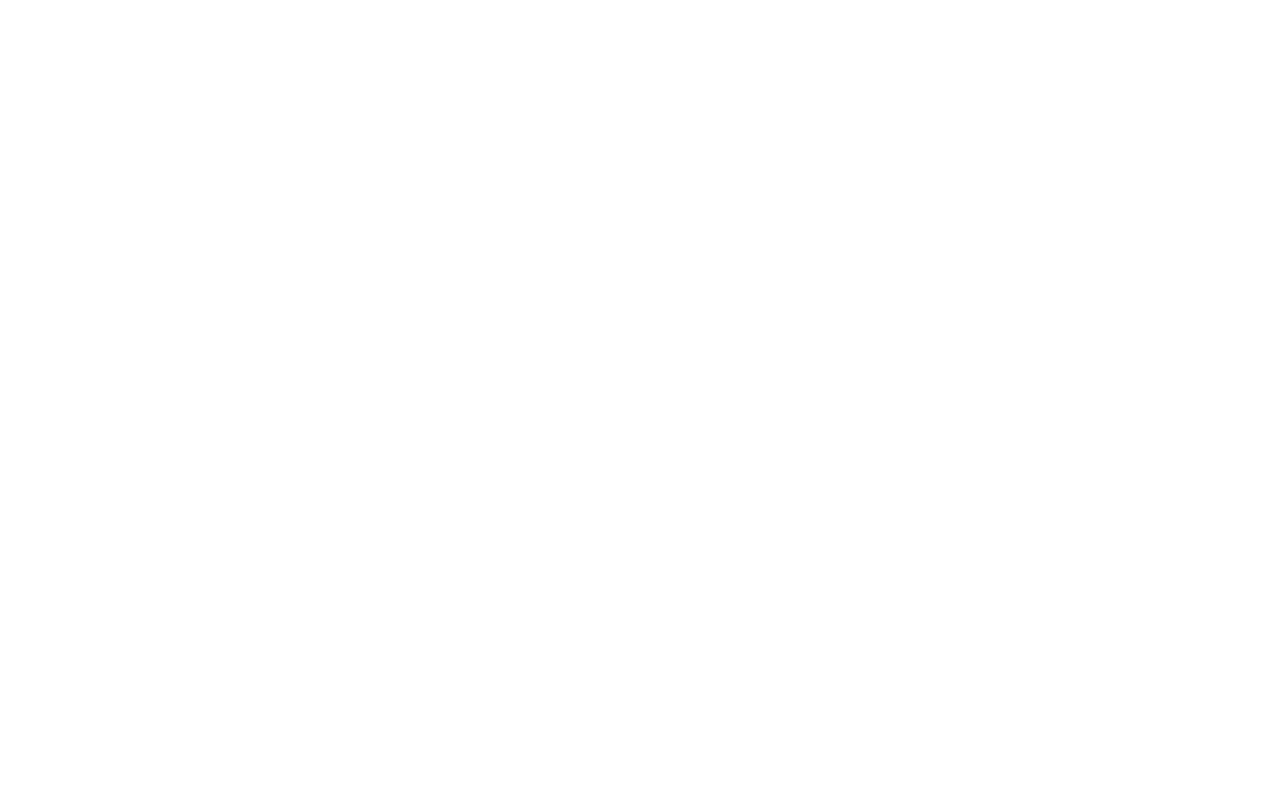
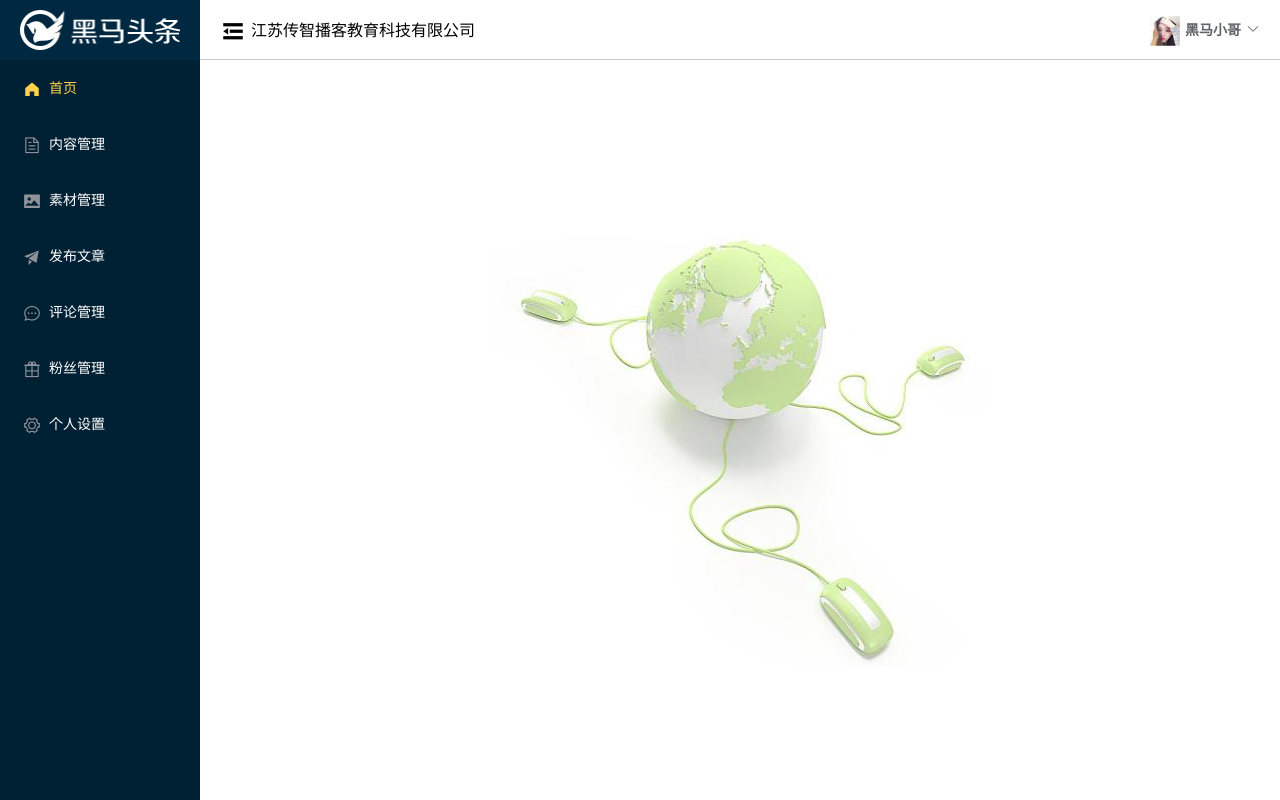
Before and after one commit to 501357844/hmtt, a Vue app: page / in a window 1280 px wide. Built offline with nearby package versions, Linux system fonts and the light colour scheme; the HTML template or start-up script is replaced by a standard one.

Commit message:
7月11日所完成的所有工作

```diff
--- a/src/main.js
+++ b/src/main.js
@@ -5,6 +5,8 @@ import App from './App.vue'
 import ElementUI from 'element-ui'
 import 'element-ui/lib/theme-chalk/index.css'
 import router from './router/index'
+import axios from 'axios'
+Vue.prototype.axios = axios
 
 Vue.use(ElementUI)
 Vue.config.productionTip = false
--- a/src/router/index.js
+++ b/src/router/index.js
@@ -1,13 +1,33 @@
 import Vue from 'vue'
 import VueRouter from 'vue-router'
 import Login from '@/views/login/login'
+import Home from '@/views/home'
+import Welcome from '@/views/welcome/welcome'
+import Comment from '@/views/comment'
+import Fans from '@/views/fans'
+import Image from '@/views/image'
+import Push from '@/views/push'
+import Setting from '@/views/setting'
+import Container from '@/views/container'
 
 Vue.use(VueRouter)
 // 配置路由对象
 const router = new VueRouter({
   routes: [
-    { name: 'Home', path: '/', directives: '/login' },
-    { name: 'Login', path: '/login', component: Login }
+    { name: 'Login', path: '/login', component: Login },
+    { path: '/',
+      component: Home,
+      children: [
+        { name: 'Welcome', path: '', component: Welcome },
+        { name: 'Comment', path: '/comment', component: Comment },
+        { name: 'Fans', path: '/fans', component: Fans },
+        { name: 'Image', path: '/image', component: Image },
+        { name: 'Push', path: '/push', component: Push },
+        { name: 'Setting', path: '/setting', component: Setting },
+        { name: 'Container', path: '/container', component: Container }
+
+      ] }
+
   ]
 })
 
--- /dev/null
+++ b/src/views/home/index.vue
@@ -0,0 +1,136 @@
+<template>
+  <el-container class="container">
+    <el-aside class="aside" :width="collapse? '68px': '200px'">
+      <div class="logo" :class="{close:collapse}"></div>
+      <el-menu
+        router
+        default-active="/"
+        style="border-right:none"
+        background-color="#002033"
+        text-color="#fff"
+        active-text-color="#ffd04b"
+        :collapse="collapse"
+        :collapse-transition='false'
+      >
+        <el-menu-item index="/">
+          <i class="el-icon-s-home"></i>
+          <span slot="title">首页</span>
+        </el-menu-item>
+        <el-menu-item index="/container">
+          <i class="el-icon-document"></i>
+          <span slot="title">内容管理</span>
+        </el-menu-item>
+        <el-menu-item index="/image">
+          <i class="el-icon-picture"></i>
+          <span slot="title">素材管理</span>
+        </el-menu-item>
+        <el-menu-item index="/push">
+          <i class="el-icon-s-promotion"></i>
+          <span slot="title">发布文章</span>
+        </el-menu-item>
+        <el-menu-item index="/comment">
+          <i class="el-icon-chat-dot-round"></i>
+          <span slot="title">评论管理</span>
+        </el-menu-item>
+        <el-menu-item index="/fans">
+          <i class="el-icon-present"></i>
+          <span slot="title">粉丝管理</span>
+        </el-menu-item>
+        <el-menu-item index="/setting">
+          <i class="el-icon-setting"></i>
+          <span slot="title">个人设置</span>
+        </el-menu-item>
+      </el-menu>
+    </el-aside>
+    <el-container>
+      <el-header class="header">
+        <span class="el-icon-s-fold" @click="toggleMenu()"></span>
+        <span class="text">江苏传智播客教育科技有限公司</span>
+        <el-dropdown style="float:right" >
+          <span class="el-dropdown-link">
+              <img
+                src="../../assets/images/avatar.jpg"
+                width="30px"
+                height="30px"
+                style="vertical-align:middle"
+              />
+            <b style="vertical-align:middle;padding-left:5px">黑马小哥</b>
+            <i class="el-icon-arrow-down el-icon--right"></i>
+          </span>
+          <el-dropdown-menu slot="dropdown" class="liclass">
+            <el-dropdown-item class="el-icon-setting">个人设置</el-dropdown-item>
+            <br />
+            <el-dropdown-item class="el-icon-unlock">退出登录</el-dropdown-item>
+          </el-dropdown-menu>
+        </el-dropdown>
+      </el-header>
+      <el-main>
+        <!-- 首页 -->
+        <router-view></router-view>
+      </el-main>
+    </el-container>
+  </el-container>
+</template>
+
+<script>
+export default {
+  data () {
+    return {
+      collapse: false
+    }
+  },
+  methods: {
+    toggleMenu () {
+      this.collapse = !this.collapse
+    }
+  }
+}
+</script>
+
+<style scoped lang="less" >
+.container {
+  width: 100%;
+  height: 100%;
+  position: absolute;
+  left: 0;
+  top: 0;
+  .aside {
+    background: #002033;
+    .logo {
+      height: 60px;
+      width: 100%;
+      background: #002840 url("../../assets/images/logo_admin.png") no-repeat
+        center / 140px auto;
+      background-size:80%;
+    }
+    .close{
+      background-image: url("../../assets/images/logo_admin_01.png");
+      background-size: 36px auto;
+    }
+    // i{
+    //   margin-right: 14px!important;
+    // }
+  }
+}
+.header {
+  line-height: 60px;
+  border-bottom: 1px solid #ccc;
+  .el-icon-s-fold {
+    font-size: 26px;
+    vertical-align: middle;
+  }
+  .text {
+    padding-left: 5px;
+    vertical-align: middle;
+  }
+}
+
+// .liclass {
+//   left:90%!important;
+//   right:0!important;
+//   li{
+//   display:block!important;
+
+//   }
+// }
+</style>
--- a/src/views/login/login.vue
+++ b/src/views/login/login.vue
@@ -2,12 +2,12 @@
   <div class="login-container">
     <el-card class="login-box">
       <img src="../../assets/images/logo_index.png" />
-      <el-form>
-        <el-form-item>
-          <el-input placeholder="请输入手机号"></el-input>
+      <el-form ref="ruleForm" :model="ruleForm" :rules="rules" status-icon>
+        <el-form-item prop='mobile'>
+          <el-input v-model="ruleForm.mobile"></el-input>
         </el-form-item>
-        <el-form-item>
-          <el-input placeholder="验证码" style="width:280px"></el-input>
+        <el-form-item prop='code'>
+          <el-input style="width:280px" v-model="ruleForm.code"></el-input>
           <el-button style="float:right">发送验证码</el-button>
         </el-form-item>
         <el-form-item>
@@ -16,7 +16,7 @@
           <el-link type="primary">隐私条款</el-link>
         </el-form-item>
         <el-form-item>
-          <el-button style="width:100%" type="primary">登陆</el-button>
+          <el-button style="width:100%" type="primary" @click='submitForm()'>登陆</el-button>
         </el-form-item>
       </el-form>
     </el-card>
@@ -26,8 +26,48 @@
 <script>
 export default {
   data () {
+    const checkMobile = (rule, value, callback) => {
+      if (/^1[3-9]\d{9}$/.test(value)) {
+        callback()
+      } else {
+        callback(new Error('手机号格式不对'))
+      }
+    }
     return {
-      checked: true
+      checked: true,
+      ruleForm: {
+        mobile: '18526079668',
+        code: '246810'
+      },
+      rules: {
+        mobile: [
+          { required: true, message: '请输入有效手机号', trigger: 'blur' },
+          { validator: checkMobile, trigger: 'blur' }
+        ],
+        code: [
+          { required: true, message: '请输入有效验证码', trigger: 'blur' },
+          { len: 6, message: '必须是6位', trigger: 'blur' }
+        ]
+      }
+    }
+  },
+  methods: {
+    submitForm () {
+      this.$refs.ruleForm.validate((valid) => {
+        if (valid) {
+          this.axios
+            .post('http://ttapi.research.itcast.cn/mp/v1_0/authorizations', this.ruleForm)
+            .then((res) => {
+              const data = res.data
+              console.log(data)
+              this.$router.push('/')
+            })
+            .catch((err) => {
+              console.log(err)
+              this.$message.error('用户名或验证码错误')
+            })
+        }
+      })
     }
   }
 }
--- /dev/null
+++ b/src/views/welcome/welcome.vue
@@ -0,0 +1,19 @@
+<template>
+  <div class="Wcontainer">
+    <!-- <img src="../../assets/images/welcome.jpg" alt=""> -->
+  </div>
+</template>
+
+<script>
+export default {
+
+}
+</script>
+
+<style scoped lang='less'>
+  .Wcontainer{
+    width: 100%;
+    height: 100%;
+    background:url('../../assets/images/welcome.jpg') no-repeat center;
+  }
+</style>
```
Also changed, not shown: src/assets/images/logo_admin_01.png (added), src/assets/images/welcome.jpg (added), src/views/comment/index.vue (added), src/views/container/index.vue (added), src/views/fans/index.vue (added), src/views/image/index.vue (added), src/views/push/index.vue (added), src/views/setting/index.vue (added).
